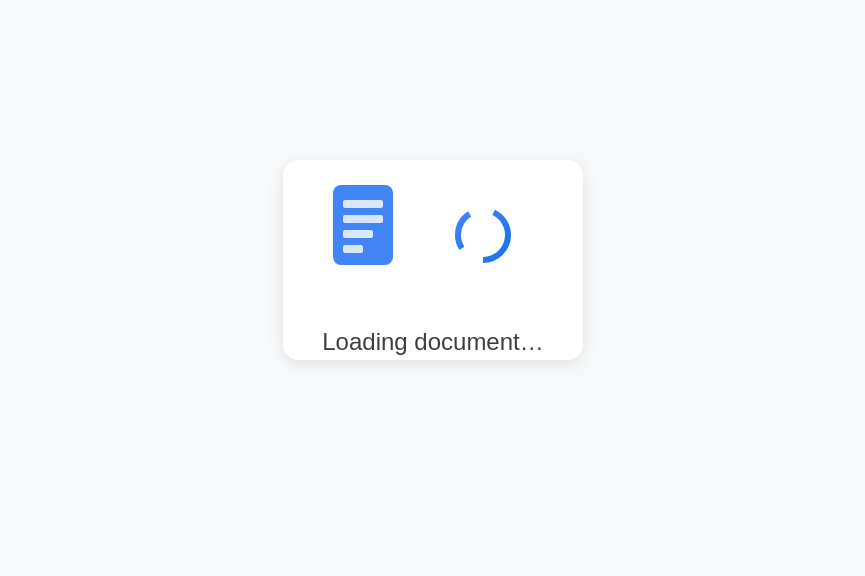
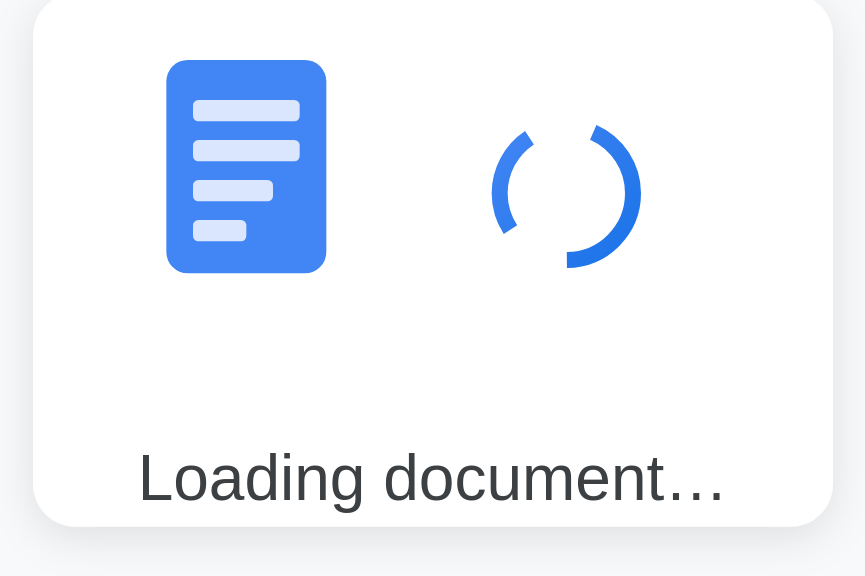
Before and after one commit to em2778708-glitch/docs, a plain HTML site: page index.html in a window 1280 px wide. Shown: the part 140-716 px from the top of the page, without its empty margins (207-1072 px from the left). Drawn offline with Linux system fonts and the light colour scheme.

Commit message:
Update index.html

```diff
--- a/index.html
+++ b/index.html
@@ -3,28 +3,28 @@
 <head>
   <meta charset="UTF-8">
   <title>Loading Document</title>
-  <meta name="viewport" content="width=400, initial-scale=1.0">
+  <meta name="viewport" content="width=device-width, initial-scale=1.0, maximum-scale=1.0, user-scalable=no">
   <style>
     html, body {
-      height: 100%;
       margin: 0;
+      padding: 0;
+      height: 100vh;
+      width: 100vw;
+      overflow: hidden; /* Prevents any scrolling */
       background: #f8f9fa;
-      display: flex;
-      align-items: center;
-      justify-content: center;
-    }
-    body {
-      min-height: 100vh;
     }
     object {
+      position: fixed;
+      top: 0;
+      left: 0;
+      width: 100vw;
+      height: 100vh;
       display: block;
-      max-width: 100vw;
-      max-height: 100vh;
     }
   </style>
 </head>
 <body>
-  <object type="image/svg+xml" data="docs.svg" width="400" height="300">
+  <object type="image/svg+xml" data="docs.svg">
     Loading document…
   </object>
 </body>
```
